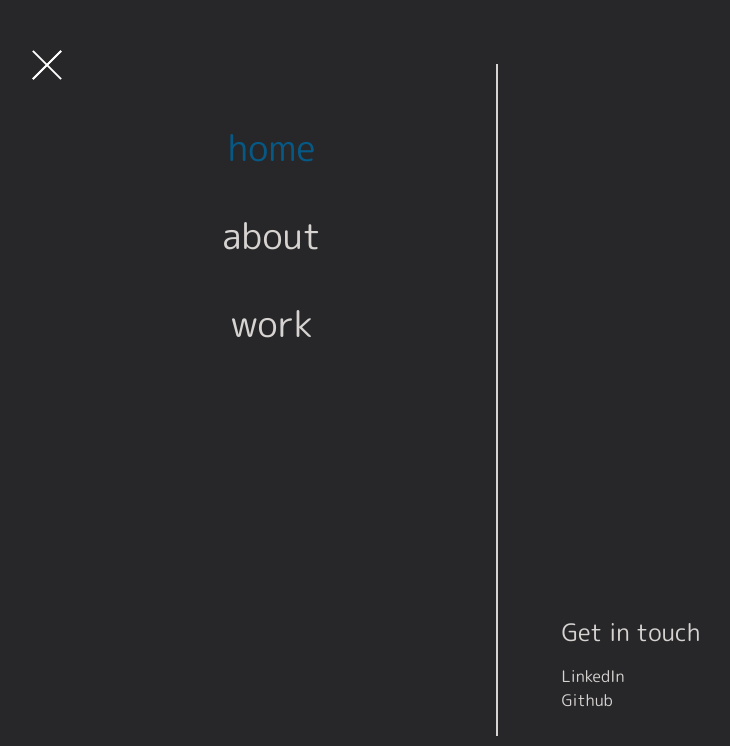
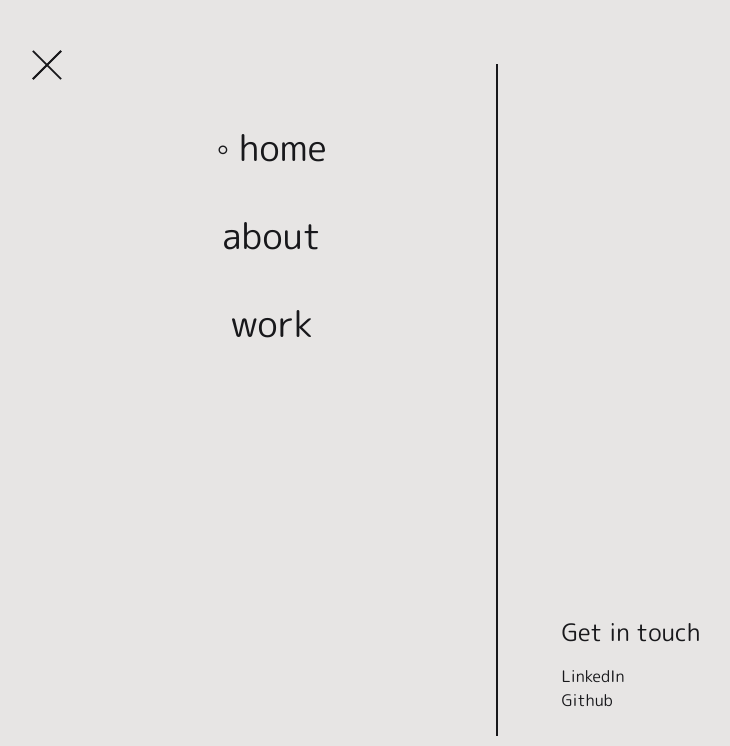
Before and after one commit to melansonS/melansons, a Next.js app: page / in a window 1280 px wide. Both pictures are taken after a click on the button 212 px from the left and 68 px from the top of the page. Shown: the top 746 px of the page, without its empty margins (165-895 px from the left). Built offline with nearby package versions, Linux system fonts and the light colour scheme.

Commit message:
darkMode :waning_crescent_moon:

```diff
--- /dev/null
+++ b/components/darkModeToggle.tsx
@@ -0,0 +1,39 @@
+import { useEffect, useState } from "react";
+import { motion, AnimatePresence } from "framer-motion";
+
+const getThemeString = (isDakr: boolean): string => (isDakr ? "dark" : "light");
+
+const DarkmodeToggle = () => {
+  const [isDarkmode, setIsDarkmode] = useState<boolean | null>(null);
+
+  const handleToggleDarkMode = () => {
+    setIsDarkmode(!isDarkmode);
+    localStorage.theme = getThemeString(!isDarkmode);
+    if (localStorage.theme === "dark") {
+      document.documentElement.classList.add("dark");
+    } else {
+      document.documentElement.classList.remove("dark");
+    }
+  };
+
+  useEffect(() => {
+    if (
+      localStorage.theme === "dark" ||
+      (!("theme" in localStorage) && window.matchMedia("(prefers-color-scheme: dark)").matches)
+    ) {
+      document.documentElement.classList.add("dark");
+      setIsDarkmode(true);
+    } else {
+      document.documentElement.classList.remove("dark");
+      setIsDarkmode(false);
+    }
+  }, []);
+
+  return (
+    <AnimatePresence exitBeforeEnter>
+      <motion.button onClick={handleToggleDarkMode}>{isDarkmode ? "light" : "dark"}</motion.button>
+    </AnimatePresence>
+  );
+};
+
+export default DarkmodeToggle;
--- a/components/layout/layoutFooter.tsx
+++ b/components/layout/layoutFooter.tsx
@@ -4,7 +4,7 @@ import Socials from "../socials";
 
 export default function LayoutFooter() {
   return (
-    <footer className="border-t-2 border-stone-300 pt-6 pb-12 mx-4">
+    <footer className="border-t-2 border-zinc-900 dark:border-stone-300 pt-6 pb-12 mx-4">
       <div className="flex justify-between">
         <span className="flex px-6 flex-col sm:flex-row">
           {links.map((link) => {
--- a/components/navMenu.tsx
+++ b/components/navMenu.tsx
@@ -57,7 +57,7 @@ export default function NavMenu({ toggleShowMenu }: NavMenuProps) {
       exit="exit"
       variants={menuVariants}
       transition={{ duration: MENU_TRANSITION_DURATION }}
-      className="fixed bg-zinc-800 w-full h-full top-0 left-0 z-10 overflow-scroll"
+      className="fixed bg-stone-200 dark:bg-zinc-800 w-full h-full top-0 left-0 z-10 overflow-scroll"
     >
       <div className="w-2/3 h-full mx-auto pt-16 pb-16 flex justify-between flex-col md:flex-row md:text-center">
         <motion.div className="p-10 w-full" variants={menuItemsContainerVariants}>
@@ -70,22 +70,19 @@ export default function NavMenu({ toggleShowMenu }: NavMenuProps) {
                 whileHover={menuItemHover}
               >
                 <button
-                  className={`
-                  inline text-3xl py-6
-                  hover:underline
-                  md:text-4xl
-                  ${isCurrent ? "text-sky-800" : ""}`}
+                  className="inline text-3xl py-6 md:text-4xl"
                   onClick={() => {
                     handleNavigate(link.href);
                   }}
                 >
-                  {link.name}
+                  {isCurrent ? "◦ " : ""}
+                  <span className="hover:underline">{link.name}</span>
                 </button>
               </motion.div>
             );
           })}
         </motion.div>
-        <div className="w-full h-1 border-stone-300 border-t-2 md:border-r-2 md:h-full md:w-1 md:border-t-0" />
+        <div className="w-full h-1 border-zinc-900 dark:border-stone-300 border-t-2 md:border-r-2 md:h-full md:w-1 md:border-t-0" />
         <div className="flex flex-row w-full md:flex-col md:justify-end ">
           <motion.div
             initial="hidden"
--- a/components/navbar.tsx
+++ b/components/navbar.tsx
@@ -2,6 +2,7 @@ import React, { useEffect, useState } from "react";
 import { AnimatePresence } from "framer-motion";
 import NavMenu from "./navMenu";
 import { useRouter } from "next/router";
+import DarkmodeToggle from "./darkModeToggle";
 
 export default function Navbar() {
   const [showMenu, setShowMenu] = useState(false);
@@ -16,19 +17,14 @@ export default function Navbar() {
   };
 
   return (
-    <header
-      className="bg-zinc-900 border-stone-300
-                  border-b-2 flex justify-between
-                  align-middle mx-4 px-8 top-0 pt-8 pb-8
-                  sm:pt-12 sm:px-12  sm:border-b-0
-                "
-    >
+    <header className="flex justify-between align-middle mx-4 px-8 top-0 pt-8 pb-8 sm:pt-12 sm:px-12">
       <div className={`flex align-middle ${showMenu ? "fixed z-30" : ""}`}>
         <button className="relative h-10 w-10 z-20" onClick={() => setShowMenu(!showMenu)}>
           <div className={`hamburger ${showMenu ? "activeHamburger" : ""}`}></div>
         </button>
       </div>
       <h4 className="text-3xl md:text-5xl py-1 grow text-right">melansons</h4>
+      <DarkmodeToggle />
       <AnimatePresence exitBeforeEnter>
         {showMenu && <NavMenu toggleShowMenu={toggleShowMenu} />}
       </AnimatePresence>
--- a/pages/_app.tsx
+++ b/pages/_app.tsx
@@ -7,6 +7,7 @@ import LayoutHead from "../components/layout/layoutHead";
 
 function MyApp({ Component, pageProps, router }: AppProps) {
   const url = `http://localhost:3000${router.route}`;
+
   return (
     <div>
       <LayoutHead />
--- a/pages/_document.tsx
+++ b/pages/_document.tsx
@@ -9,7 +9,10 @@ export default function Document() {
           rel="stylesheet"
         />
       </Head>
-      <body className="bg-zinc-900 text-stone-300 ">
+      <body
+        className="text-zinc-900 bg-stone-300 transition-colors
+                   dark:bg-zinc-900 dark:text-stone-300"
+      >
         <Main />
         <NextScript />
       </body>
--- a/pages/index.tsx
+++ b/pages/index.tsx
@@ -8,7 +8,7 @@ const variants = {
     opacity: 0,
   },
   show: {
-    opacity: 0.5,
+    opacity: 0.7,
     transition: {
       delay: 0.5,
       duration: 1.5,
@@ -25,7 +25,7 @@ const Home: NextPage = () => {
   return (
     <AnimaterPageContainer>
       <div className="pt-2">
-        <div className="w-full flex justify-center text-3xl pt-4 transition-colors">
+        <div className="w-full flex justify-center text-3xl pt-4">
           <PageTitle content="Hi, I'm Samuel Melanson" />
         </div>
         <p>
--- a/styles/globals.css
+++ b/styles/globals.css
@@ -7,20 +7,20 @@ body {
 }
 
 .hamburger {
-  @apply w-10 h-0.5 bg-white absolute top-4;
+  @apply w-10 h-0.5 bg-zinc-900 dark:bg-stone-300 absolute top-4;
   transition: all 0.5s ease;
 }
 
 .hamburger::before {
   content: "";
   transition: all 0.5s ease;
-  @apply w-10 h-0.5 bg-white absolute left-0 top-2;
+  @apply w-10 h-0.5 bg-zinc-900 dark:bg-stone-300 absolute left-0 top-2;
 }
 
 .hamburger::after {
   content: "";
   transition: all 0.5s ease;
-  @apply w-10 h-0.5 bg-white absolute left-0 -top-2;
+  @apply w-10 h-0.5 bg-zinc-900 dark:bg-stone-300 absolute left-0 -top-2;
 }
 
 .activeHamburger {
--- a/tailwind.config.js
+++ b/tailwind.config.js
@@ -1,5 +1,6 @@
 module.exports = {
   content: ["./pages/**/*.{js,ts,jsx,tsx}", "./components/**/*.{js,ts,jsx,tsx}"],
+  darkMode: "class",
   theme: {
     extend: {},
   },
```
